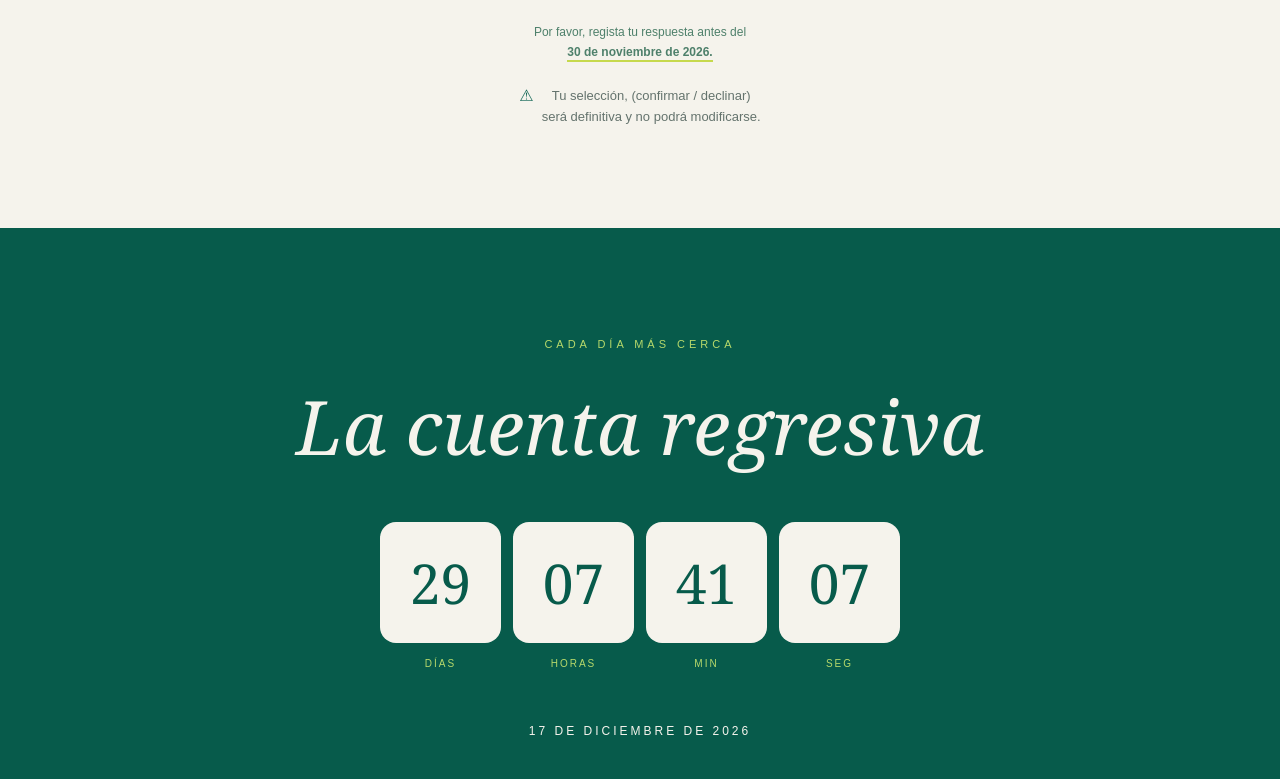
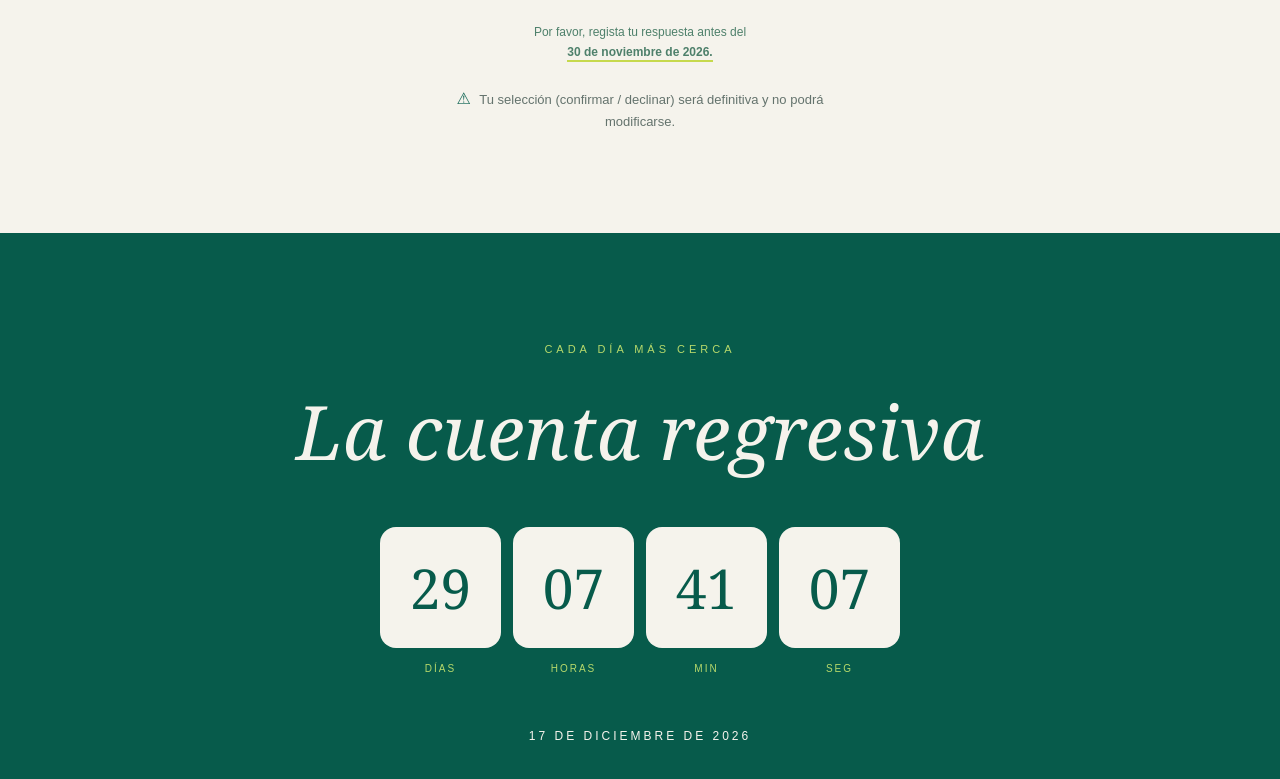
Before and after one commit to thundermorales/invitacion-dany, a plain HTML site: page index.html in a window 1280 px wide. Shown: the part 5815-6594 px from the top of the page. Drawn offline with nearby package versions, Linux system fonts and the light colour scheme.

Commit message:
ícono advertencia ajustado y texto

```diff
--- a/index.html
+++ b/index.html
@@ -1632,13 +1632,11 @@ body::before {
         /* Aquí terminan los estilos que ya tienes */
 
 
+
 /* ADVERTENCIA DE CONFIRMACIÓN */
 
 .confirmacion-advertencia {
-  display: flex;
-  align-items: flex-start;
-  justify-content: center;
-  gap: 8px;
+  display: block;
   margin: 24px auto 0;
   max-width: 440px;
   color: #64736d;
@@ -1648,12 +1646,13 @@ body::before {
 }
 
 .confirmacion-advertencia-icono {
+  display: inline;
   color: #176a59;
   font-size: 16px;
-  line-height: 1;
-  flex-shrink: 0;
-  margin-top: 2px;
-}
+  line-height: inherit;
+  margin-right: 5px;
+}
+
 
 
 
@@ -2205,15 +2204,12 @@ Será un día muy especial y me encantaría<br>
 </p>
 
 
+
 <p class="confirmacion-advertencia">
-  <span class="confirmacion-advertencia-icono" aria-hidden="true">
-    ⚠
-  </span>
-  <span>
-    Tu selección, (confirmar / declinar) <br>
-        será definitiva y no podrá modificarse.
-  </span>
+  <span class="confirmacion-advertencia-icono" aria-hidden="true">⚠</span>
+  Tu selección (confirmar / declinar) será definitiva y no podrá modificarse.
 </p>
+
 
 
 </section>
```
